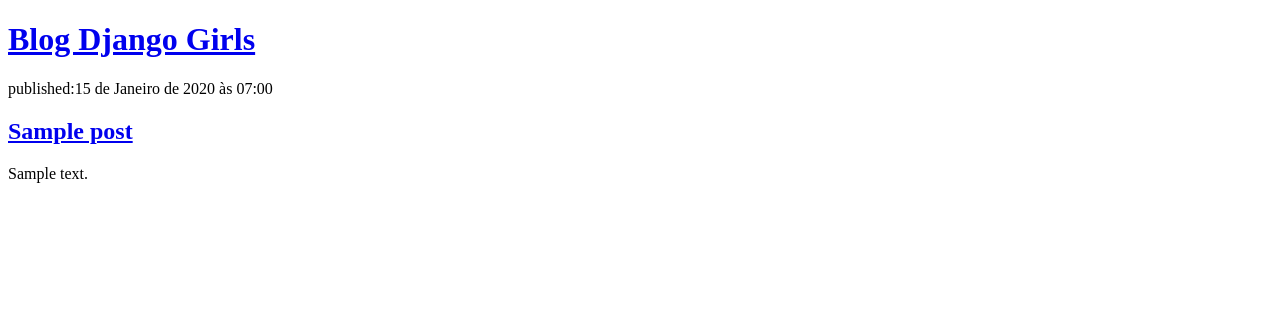
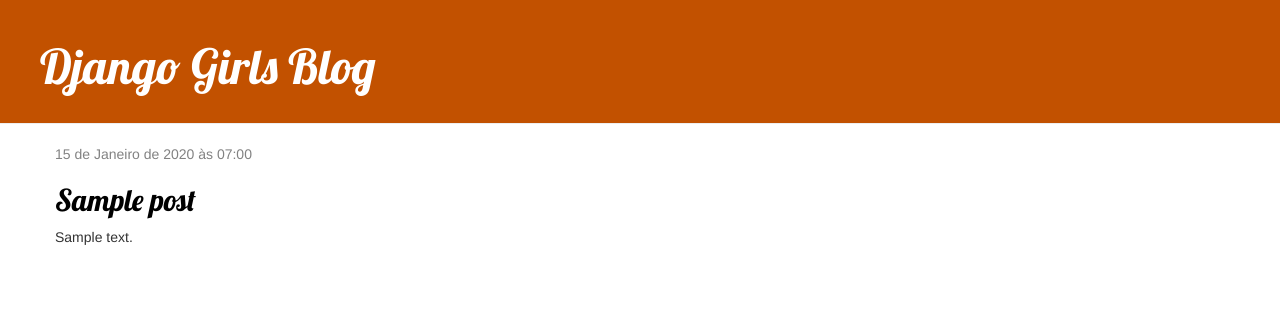
Before and after one commit to VitorPandini/BlogDjango, a Django app: page / in a window 1280 px wide. Shown: the top 316 px of the page. Run offline with Django 4.2, Linux system fonts and the light colour scheme; tables that the repository leaves empty hold one stand-in row (values such as "Sample post"); some libraries are stand-ins or nearby versions.

Commit message:
Added view and template for detailed blog post as well as CSS for the site.

```diff
--- /dev/null
+++ b/core/static/css/blog.css
@@ -0,0 +1,48 @@
+@import url('https://fonts.googleapis.com/css2?family=Lobster&display=swap');
+
+body .page-header {
+    background-color: #C25100;
+    margin-top: 0;
+    padding: 20px 20px 20px 40px;
+}
+
+ body .page-header h1, body .page-header h1 a, body .page-header h1 a:visited, body .page-header h1 a:active {
+    color: #ffffff;
+    font-size: 36pt;
+    text-decoration: none;
+}
+
+body .content {
+    margin-left: 40px;
+}
+
+body h1, body h2, body h3, body h4 {
+    font-family: 'Lobster', cursive;
+}
+
+body .date {
+    color: #828282;
+}
+
+body .save {
+    float: right;
+}
+
+body .post-form textarea, body .post-form input {
+    width: 100%;
+}
+
+body .top-menu, body .top-menu:hover, body .top-menu:visited {
+    color: #ffffff;
+    float: right;
+    font-size: 26pt;
+    margin-right: 20px;
+}
+
+body .post {
+    margin-bottom: 70px;
+}
+
+body .post h2 a, body .post h2 a:visited {
+    color: #000000;
+}
--- /dev/null
+++ b/core/templates/core/base.html
@@ -0,0 +1,22 @@
+{% load static %}
+<html>
+    <head>
+        <title>Django Girls blog</title>
+        <link rel="stylesheet" href="//maxcdn.bootstrapcdn.com/bootstrap/3.2.0/css/bootstrap.min.css">
+        <link rel="stylesheet" href="//maxcdn.bootstrapcdn.com/bootstrap/3.2.0/css/bootstrap-theme.min.css">
+        <link rel="stylesheet" href="{% static 'css/blog.css' %}">
+    </head>
+    <body>
+        <div class="page-header">
+            <h1><a href="/">Django Girls Blog</a></h1>
+        </div>
+        <div class="content container">
+            <div class="row">
+                <div class="col-md-8">
+                {% block content %}
+                {% endblock %}
+                </div>
+            </div>
+        </div>
+    </body>
+</html>
--- a/core/templates/core/post_list.html
+++ b/core/templates/core/post_list.html
@@ -1,24 +1,24 @@
-
-<!DOCTYPE html>
-<html lang="pt-br">
+{% extends 'core/base.html' %}
+{% load static %}
+<html>
     <head>
-    <meta charset="UTF-8">
-    <meta http-equiv="X-UA-Compatible" content="IE=edge">
-    <meta name="viewport" content="width=device-width, initial-scale=1.0">
-    <title>Ola's Blog</title>
+        <title>Django  Blog</title>
+        <link rel="stylesheet" href="//maxcdn.bootstrapcdn.com/bootstrap/3.2.0/css/bootstrap.min.css">
+        <link rel="stylesheet" href="//maxcdn.bootstrapcdn.com/bootstrap/3.2.0/css/bootstrap-theme.min.css">
+        <link rel="stylesheet" href="{% static 'css/blog.css' %}">
     </head>
     <body>
-    <div>
-        <h1><a href="/">Blog Django Girls</a></h1>
+        {% block content %}
+            {% for post in posts %}
+                <div class="post">
+                    <div class="date">
+                        {{ post.published_date }}
                     </div>
-    {% for post in posts %}
-    <div>
-       <p>published:{{post.published_date}}</p>
-       <h2><a href="#">{{post.title}}</a></h2>
-        <p>{{ post.text}}</p>
+                    <h2><a href="{% url 'post_detail' pk=post.pk %}">{{ post.title }}</a></h1>
+                    <p>{{ post.text|linebreaksbr }}</p>
                 </div>
             {% endfor %}
-
+        {% endblock %}
 
     </body>
 </html>
--- a/core/urls.py
+++ b/core/urls.py
@@ -2,5 +2,6 @@ from django.urls import path
 from . import views
 
 urlpatterns=[
-    path('',views.post_list, name='post_list')
-]
+    path ('',views.post_list, name='post_list'),
+    path('post/<int:pk>',views.post_detail, name='post_detail'),
+    ]
--- a/core/views.py
+++ b/core/views.py
@@ -1,9 +1,13 @@
-from django.shortcuts import render,HttpResponse
+from django.shortcuts import render,HttpResponse,get_object_or_404
 from .models import Post
 from django.utils import timezone
 
 # Create your views here.
 
 def post_list(request):
-    posts=Post.objects.filter(published_date__lte=timezone.now()).order_by('published_date')
+    posts=Post.objects.filter(published_date__lte=timezone.now()).order_by('-published_date')
     return render(request,'core/post_list.html', {'posts':posts})
+
+def post_detail(request,pk):
+    post=get_object_or_404(Post,pk=pk)
+    return render (request,'core/post_detail.html',{'post':post})
```
Also changed, not shown: core/templates/core/post_detail.html (added, +24 -0 lines). Lines whose indentation alone changed are shown as unchanged.
